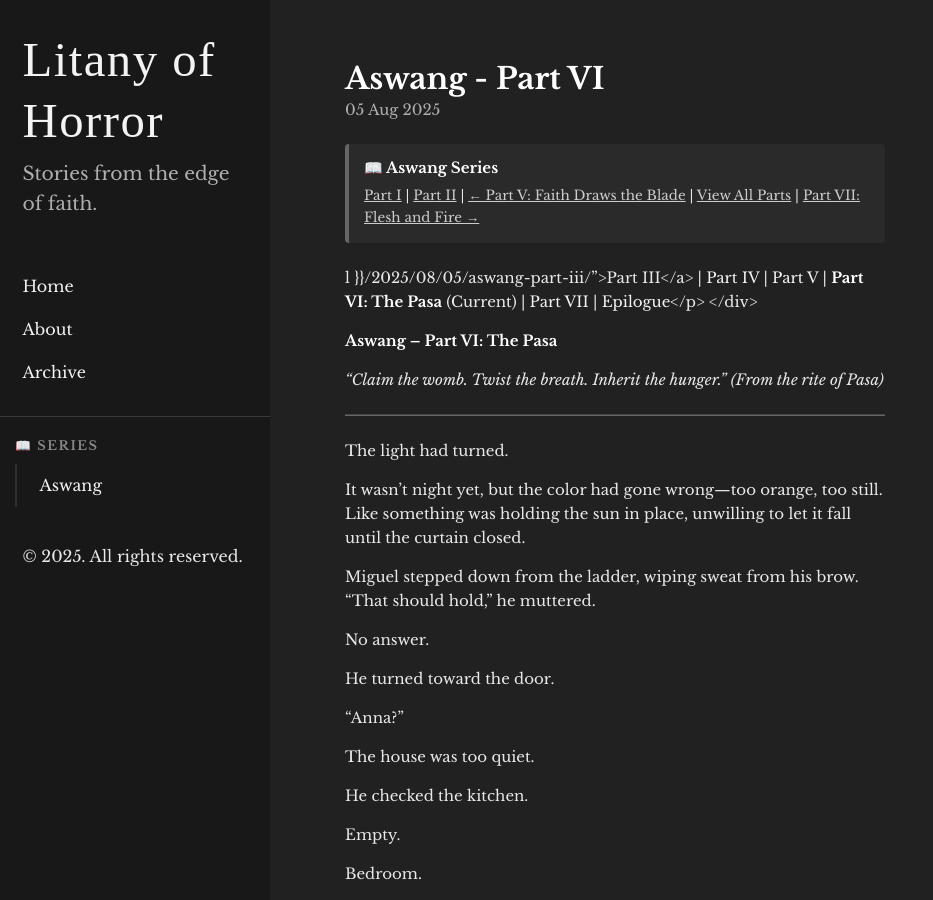
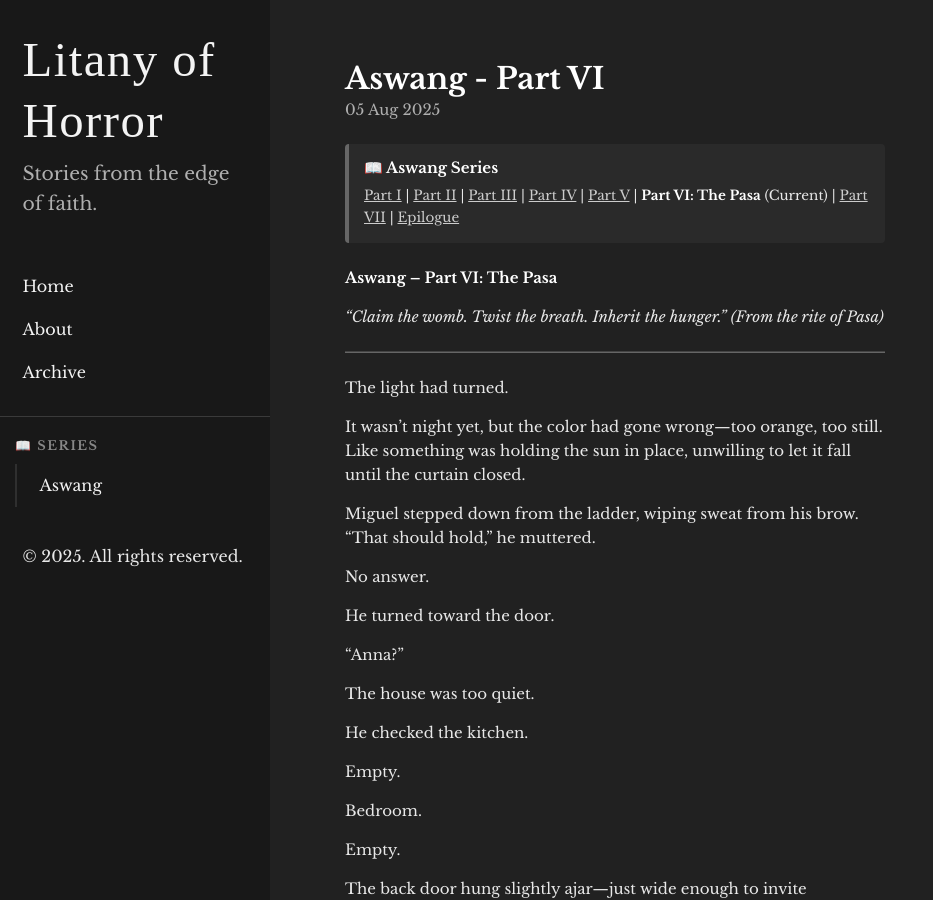
Before and after one commit to fearfulsmtry/litany-of-horror, a Jekyll site: the page built from _posts/2025-08-05-aswang-part-vi.md, in a window 1280 px wide and 900 px high. Shown: the whole window, without its empty margins (0-933 px from the left). Built offline with Jekyll 4.4.1, drawn with Linux system fonts in a browser that asks for light colours; some web fonts are replaced.

Commit message:
Fix corrupted navigation HTML in Part VI

```diff
--- a/_posts/2025-08-05-aswang-part-vi.md
+++ b/_posts/2025-08-05-aswang-part-vi.md
@@ -9,10 +9,7 @@ series: aswang
 
 <div class="series-nav">
   <h4>📖 Aswang Series</h4>
-  <p><a href="{{ site.baseurl }}/2025/08/04/aswang-part-i/">Part I</a> | <a href="{{ site.baseurl }}/2025/08/05/aswang-part-ii/">Part II</a> | <a href="{{ site.ba<div class="series-nav">
-  <h4>📖 Complete the Aswang Series</h4>
-  <p><a href="{{ site.baseurl }}/2025/08/05/aswang-part-v/">← Part V: Faith Draws the Blade</a> | <a href="{{ site.baseurl }}/aswang-series">View All Parts</a> | <a href="{{ site.baseurl }}/2025/08/05/aswang-part-vii/">Part VII: Flesh and Fire →</a></p>
-</div>l }}/2025/08/05/aswang-part-iii/">Part III</a> | <a href="{{ site.baseurl }}/2025/08/05/aswang-part-iv/">Part IV</a> | <a href="{{ site.baseurl }}/2025/08/05/aswang-part-v/">Part V</a> | <strong>Part VI: The Pasa</strong> (Current) | <a href="{{ site.baseurl }}/2025/08/05/aswang-part-vii/">Part VII</a> | <a href="{{ site.baseurl }}/2025/08/06/aswang-epilogue/">Epilogue</a></p>
+  <p><a href="{{ site.baseurl }}/2025/08/04/aswang-part-i/">Part I</a> | <a href="{{ site.baseurl }}/2025/08/05/aswang-part-ii/">Part II</a> | <a href="{{ site.baseurl }}/2025/08/05/aswang-part-iii/">Part III</a> | <a href="{{ site.baseurl }}/2025/08/05/aswang-part-iv/">Part IV</a> | <a href="{{ site.baseurl }}/2025/08/05/aswang-part-v/">Part V</a> | <strong>Part VI: The Pasa</strong> (Current) | <a href="{{ site.baseurl }}/2025/08/05/aswang-part-vii/">Part VII</a> | <a href="{{ site.baseurl }}/2025/08/06/aswang-epilogue/">Epilogue</a></p>
 </div>
 
 **Aswang – Part VI: The Pasa**
@@ -370,5 +367,5 @@ And the candle beside the altar **exploded.**
 
 <div class="series-nav">
   <h4>📖 Continue the Aswang Series</h4>
-  <p><a href="{{ site.baseurl }}/2025/08/05/aswang-part-v/">← Part V: Faith Draws the Blade</a> | <a href="{{ site.baseurl }}/aswang-series/">View All Parts</a> | <a href="{{ site.baseurl }}/2025/08/05/aswang-part-vii/">Part VII: Flesh and Fire →</a></p>
+  <p><a href="{{ site.baseurl }}/2025/08/05/aswang-part-v/">← Part V: Faith Draws the Blade</a> | <a href="{{ site.baseurl }}/aswang-series">View All Parts</a> | <a href="{{ site.baseurl }}/2025/08/05/aswang-part-vii/">Part VII: Flesh and Fire →</a></p>
 </div>
```
